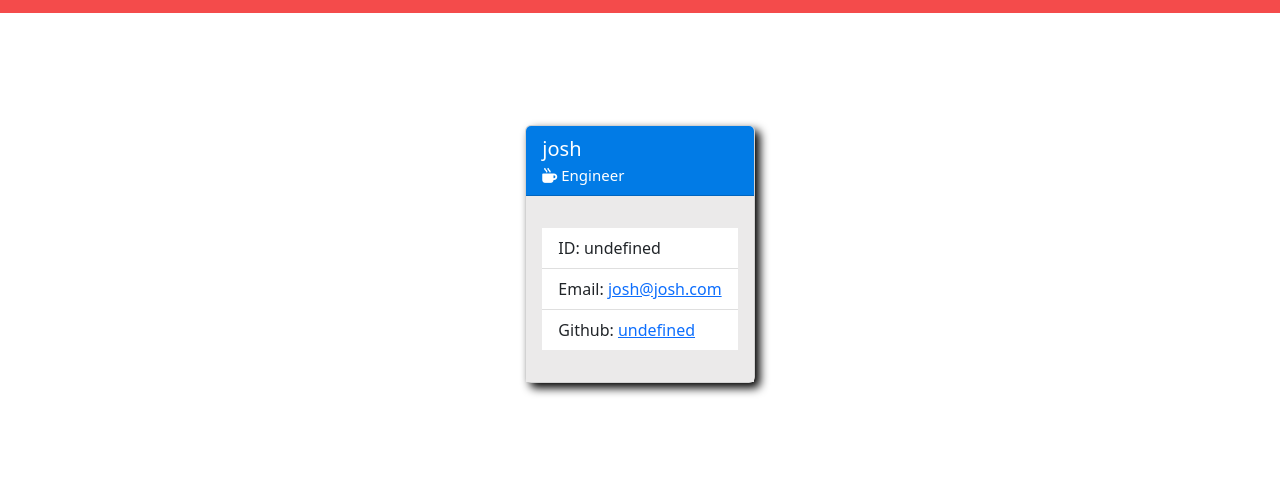
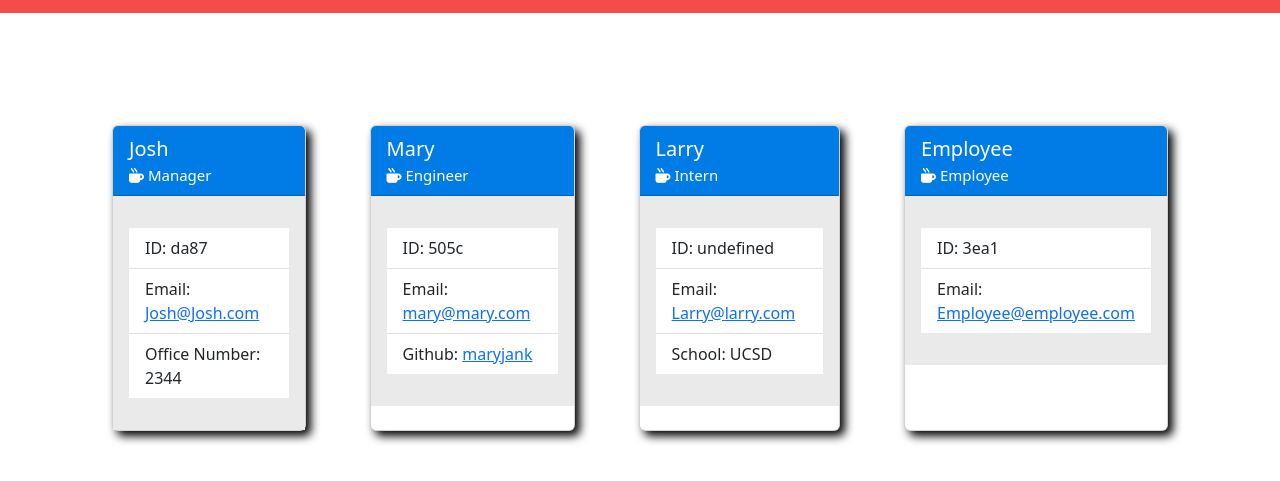
Before and after one commit to joshjankowski/Work-Force-Generator, a website: page src/index.html in a window 1280 px wide. Shown: the part 99-580 px from the top of the page. Drawn offline with nearby package versions, Linux system fonts and the light colour scheme.

Commit message:
added unique IDs

```diff
--- /dev/null
+++ b/helper/uuid.js
@@ -0,0 +1,5 @@
+// Immediately export a function that generates a string of random numbers and letters.
+module.exports = () =>
+  Math.floor((1 + Math.random()) * 0x10000)
+    .toString(16)
+    .substring(1);
--- a/lib/Employee.js
+++ b/lib/Employee.js
@@ -1,3 +1,4 @@
+const uuid = require('../helper/uuid');
 class Employee {
     constructor(name, id, email) {
         this.name = name;
--- a/src/index.html
+++ b/src/index.html
@@ -18,14 +18,49 @@
       <section class="main">
       <div class="card">
         <div class="card-header">
-          <p class="name">josh</p>
+          <p class="name">Josh</p>
+          <p class="title"><i class="fa-solid fa-mug-hot"></i> Manager</p>
+        </div>
+        <div class="grey">
+          <ul class="list-group list-group-flush">
+            <li class="list-group-item">ID: da87</li>
+            <li class="list-group-item">Email: <a href="mailto:Josh@Josh.com">Josh@Josh.com</a></li>
+            <li class="list-group-item">Office Number: 2344</li>
+          </ul>
+        </div>
+      </div><div class="card">
+        <div class="card-header">
+          <p class="name">Mary</p>
           <p class="title"><i class="fa-solid fa-mug-hot"></i> Engineer</p>
         </div>
         <div class="grey">
           <ul class="list-group list-group-flush">
+            <li class="list-group-item">ID: 505c</li>
+            <li class="list-group-item">Email: <a href="mailto:mary@mary.com">mary@mary.com</a></li>
+            <li class="list-group-item">Github: <a href="https://github.com/maryjank">maryjank</a></li>
+          </ul>
+        </div>
+      </div><div class="card">
+        <div class="card-header">
+          <p class="name">Larry</p>
+          <p class="title"><i class="fa-solid fa-mug-hot"></i> Intern</p>
+        </div>
+        <div class="grey">
+          <ul class="list-group list-group-flush">
             <li class="list-group-item">ID: undefined</li>
-            <li class="list-group-item">Email: <a href="mailto:josh@josh.com">josh@josh.com</a></li>
-            <li class="list-group-item">Github: <a href="https://github.com/undefined">undefined</a></li>
+            <li class="list-group-item">Email: <a href="mailto:Larry@larry.com">Larry@larry.com</a></li>
+            <li class="list-group-item">School: UCSD</li>
+          </ul>
+        </div>
+      </div><div class="card">
+        <div class="card-header">
+          <p class="name">Employee</p>
+          <p class="title"><i class="fa-solid fa-mug-hot"></i> Employee</p>
+        </div>
+        <div class="grey">
+          <ul class="list-group list-group-flush">
+            <li class="list-group-item">ID: 3ea1</li>
+            <li class="list-group-item">Email: <a href="mailto:Employee@employee.com">Employee@employee.com</a></li>
           </ul>
         </div>
       </div>
```
Also changed, not shown: index.js (+11 -23 lines), helper/cards.js (deleted).
